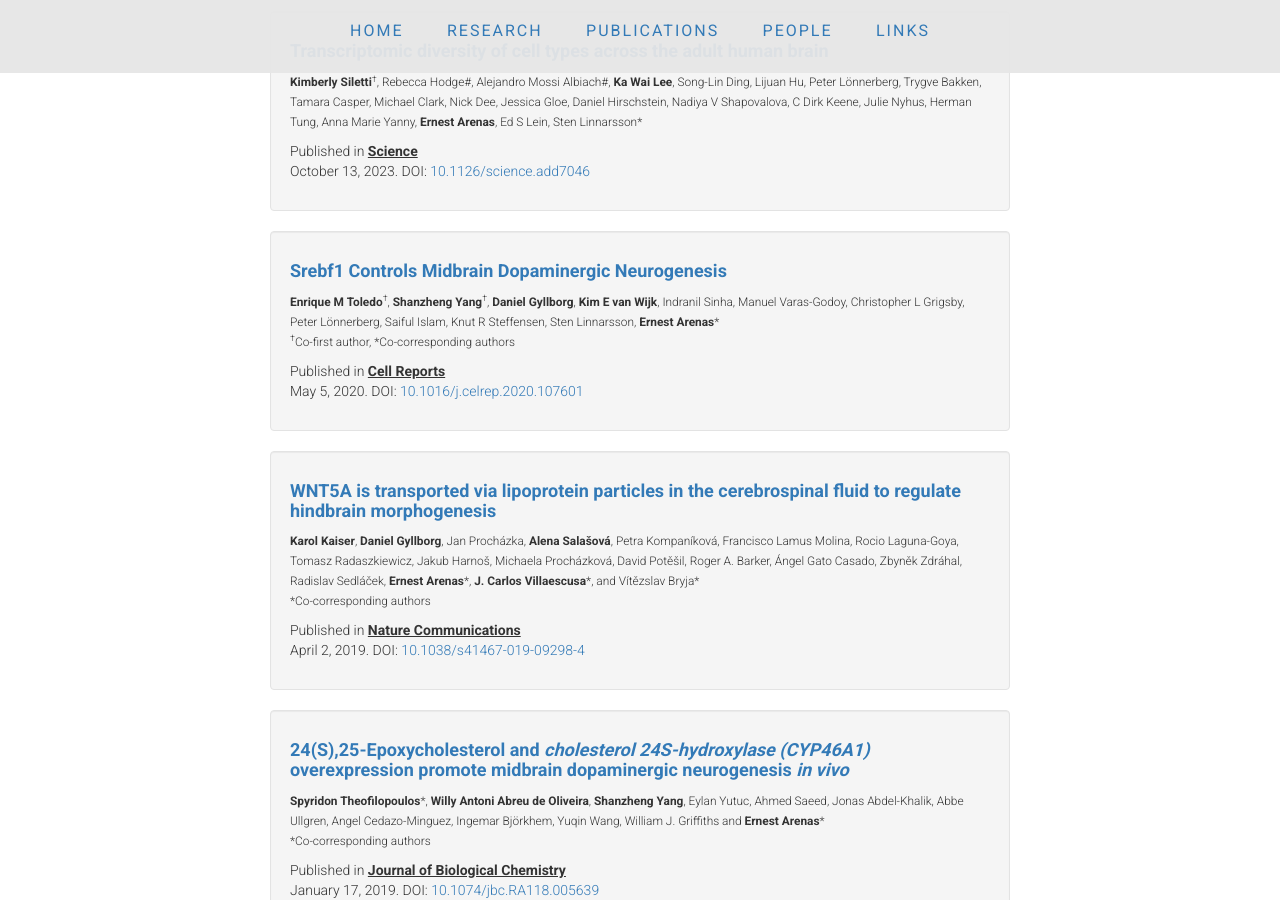
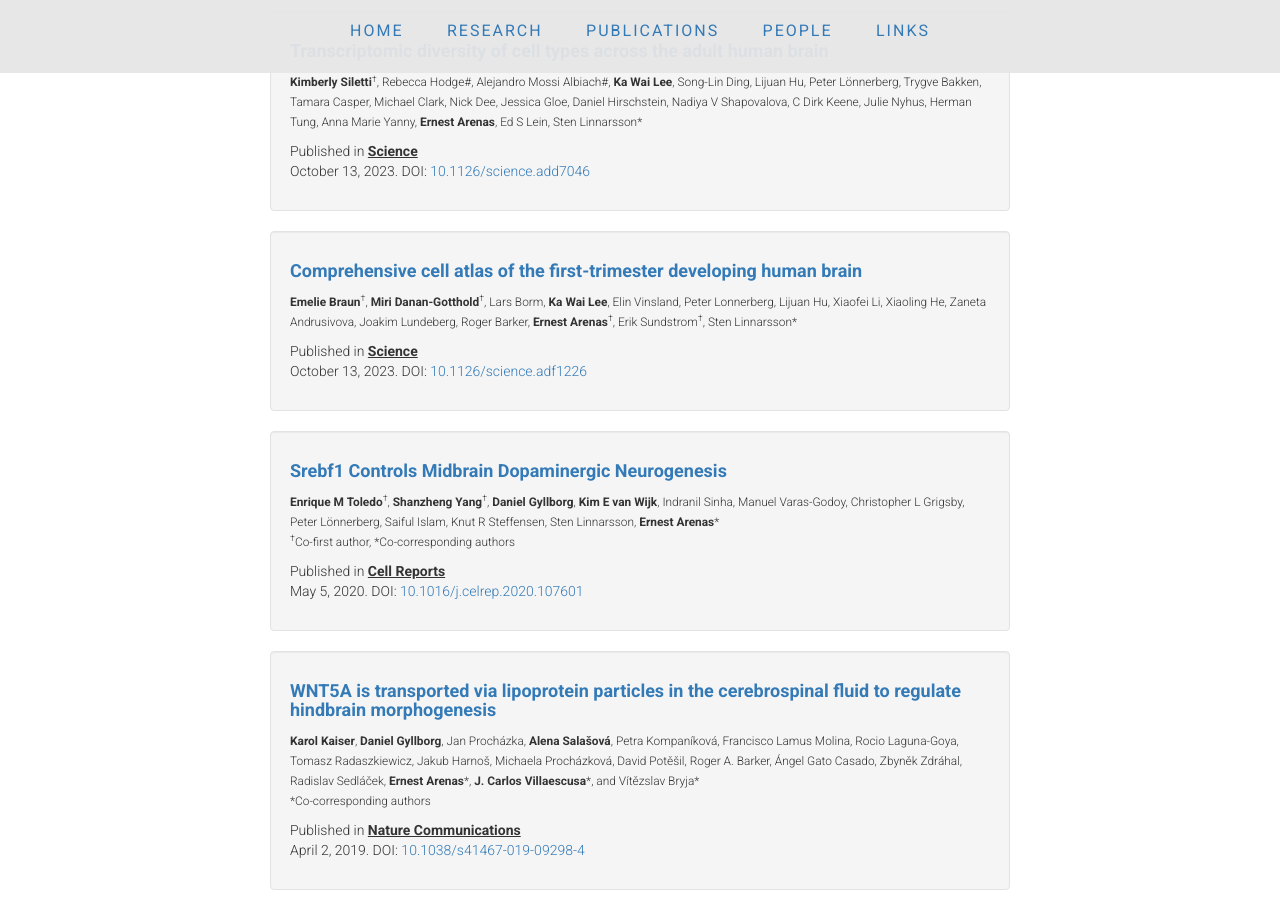
Before and after one commit to ArenasLab/arenaslab.github.io, a Jekyll site: the page publications/index.html, which Jekyll copies as it is, in a window 1280 px wide and 900 px high, scrolled down 670 px. Built offline with Jekyll 4.4.1, drawn with Linux system fonts in a browser that asks for light colours.

Commit message:
Update index.html

```diff
--- a/publications/index.html
+++ b/publications/index.html
@@ -98,6 +98,19 @@ ABOVE IS THE TEMPLATE TO ADD ADDITIONAL PUBLICATIONS -->
                   <p></p>
                   <p>Published in <strong><u>Science</u></strong><br>
                   October 13, 2023. DOI: <a href="https://doi.org/10.1126/science.add7046" target="_blank">10.1126/science.add7046</a></p>
+                </div>
+              </li>
+            </div>
+
+	<div class="well">
+              <li class="media">
+                <div class="media-body">
+                  <h4><b><a href="https://pubmed.ncbi.nlm.nih.gov/37824650/" target="_blank">Comprehensive cell atlas of the first-trimester developing human brain</a></b></h4>
+                  <p></p>
+                  <small><b>Emelie Braun</b><sup>&#8224;</sup>, <b>Miri Danan-Gotthold</b><sup>&#8224;</sup>, Lars Borm, <b>Ka Wai Lee</b>, Elin Vinsland, Peter Lonnerberg, Lijuan Hu, Xiaofei Li, Xiaoling He, Zaneta Andrusivova, Joakim Lundeberg, Roger Barker, <b>Ernest Arenas</b><sup>&#8224;</sup>, Erik Sundstrom<sup>&#8224;</sup>, Sten Linnarsson*</small>
+                  <p></p>
+                  <p>Published in <strong><u>Science</u></strong><br>
+                  October 13, 2023. DOI: <a href="https://doi.org/10.1126/science.adf1226" target="_blank">10.1126/science.adf1226</a></p>
                 </div>
               </li>
             </div>
```
